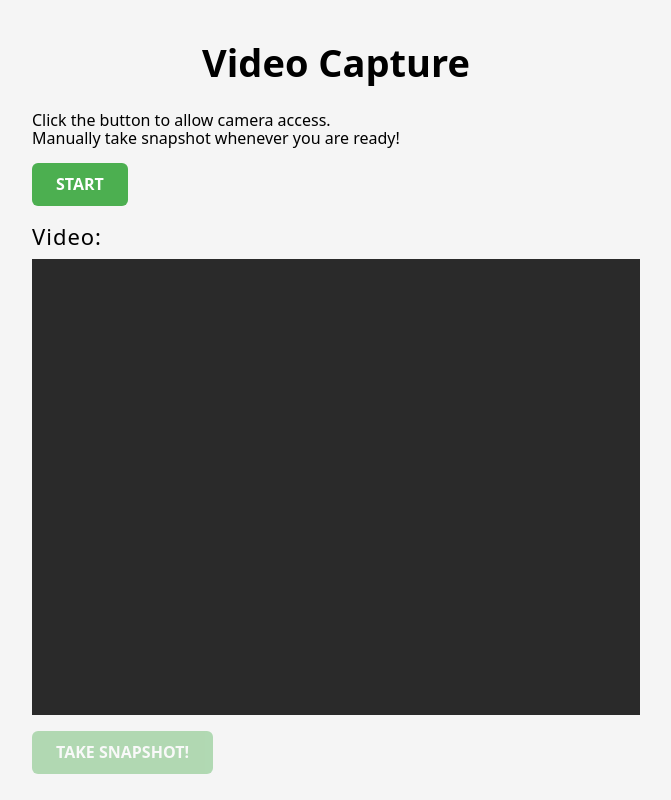
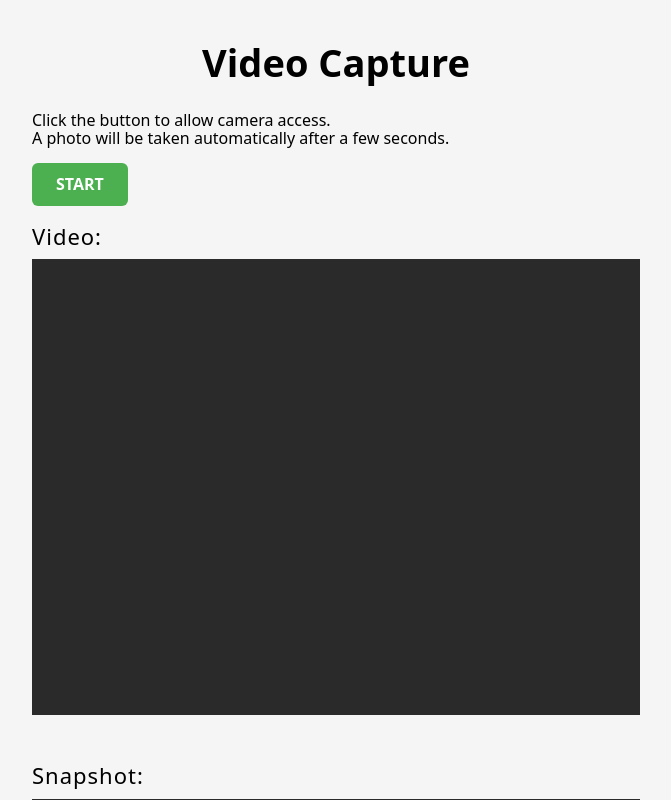
Before and after one commit to mpdev11/camera-capture, a React (Vite) app: page / in a window 1280 px wide. Shown: the top 800 px of the page, without its empty margins (304-975 px from the left). Built offline with nearby package versions, Linux system fonts and the light colour scheme.

Commit message:
Reverted to auto mode by default.

```diff
--- a/src/App.jsx
+++ b/src/App.jsx
@@ -4,7 +4,7 @@ function App() {
   return (
     <div className="app">
       <h1>Video Capture</h1>
-      <CameraCaptureFlow captureMode={{ type: 'manual' }} />
+      <CameraCaptureFlow />
     </div>
   );
 }
```
